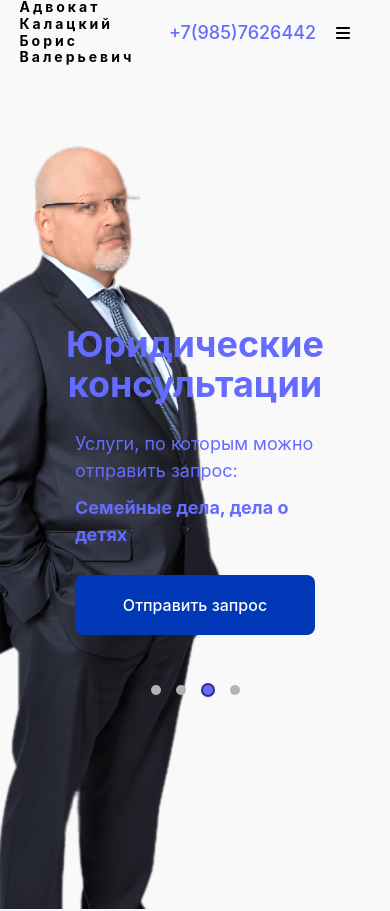
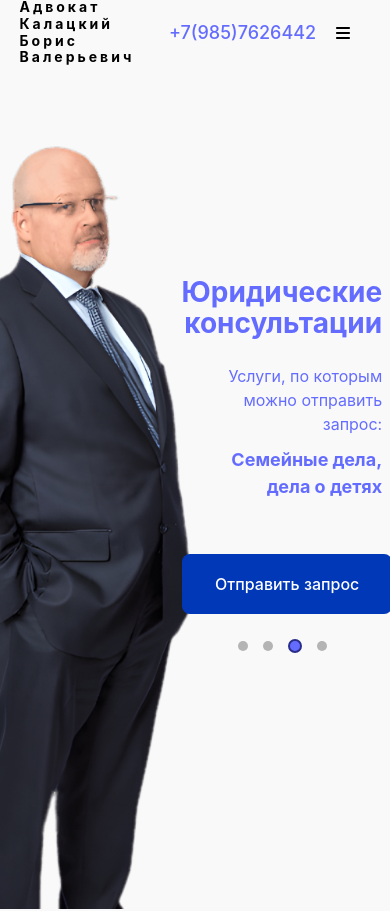
Before and after one commit to andrey-zinoviev-dev/Kalatsky, a React (Vite) app: page / in a window 390 px wide. Shown: the top 911 px of the page. Built offline with nearby package versions, Linux system fonts and the light colour scheme.

Commit message:
updated mobile landing section layout

```diff
--- a/src/Header.css
+++ b/src/Header.css
@@ -10,6 +10,7 @@
     z-index: 7;
     background-color: #f9f9f9;
     box-sizing: border-box;
+    height: 75px;
 }
 
 .header__wrapper {
@@ -28,7 +29,7 @@
   line-height: 1.2;
   color: black;
     font-weight: 700;
-    max-width: 210px;
+    max-width: 230px;
 }
 
 .header p, .header ul button p{
--- a/src/Landing.css
+++ b/src/Landing.css
@@ -17,7 +17,7 @@ main {
 .landing__wrapper {
   /* max-width: 900px; */
   /* max-width: 840px; */
-  max-width: 620px;
+  max-width: 720px;
   margin-left: auto;
   min-height: 420px;
   display: flex;
@@ -84,7 +84,7 @@ main {
   left: 0;
   width: 100%;
   height: 100%;
-  background: rgba(0, 0, 0, 0.15);
+  background-image: linear-gradient(180deg, transparent 5%, rgba(0, 0, 0, 0.25) 25%);
 }
 
 .landing__navigation-wrapper {
@@ -139,6 +139,7 @@ main {
   .landing__wrapper {
     /* max-width: 800px; */
     margin-left: auto;
+    max-width: 620px;
   }
 }
 
@@ -181,31 +182,41 @@ main {
 
 @media screen and (max-width:767px) {
   .landing {
-    background-position: 15%;
+    background-position: 17%;
+    padding: 5% 2%;
     /* background-position: 80% 0; */
   }
   .landing__wrapper {
-    align-items: center;
     max-width: 100%;
+    align-items: flex-end;
+    text-align: left;
+    max-width: 200px;
     /* justify-content: center; */
   }
   .landing__wrapper p  {
     /* color: white; */
     /* max-width: 210px; */
-    max-width: 240px;
+    /* max-width: 240px; */
+    font-size: 16px;
+    min-height: 165px;
+    max-width: 170px;
+    text-align: right;
+  }
+  .landing__wrapper p span {
     font-size: 18px;
-    min-height: 120px;
   }
   .landing__navigation-wrapper {
     padding: 0;
     flex-direction: column;
     gap: 15px;
+    margin: 25px 0 0 0;
   }
   .landing__navigation-btns {
     display: none;
   }
   .landing__button-hero {
-    width: 240px;
+    width: 210px;
+    margin: 25px auto 0 0;
   }
   .landing__overlay {
     display: block;
--- a/src/index.css
+++ b/src/index.css
@@ -110,9 +110,9 @@ a {
 
 @media screen and (max-width: 767px) {
   h1 {
-    font-size: 36px;
-    text-align: center;
-    margin: auto 0 0 0;
+    font-size: 28px;
+    text-align: right;
+    margin: 0 0 0 0;
     /* color: white; */
     max-width: 280px;
   }
```
